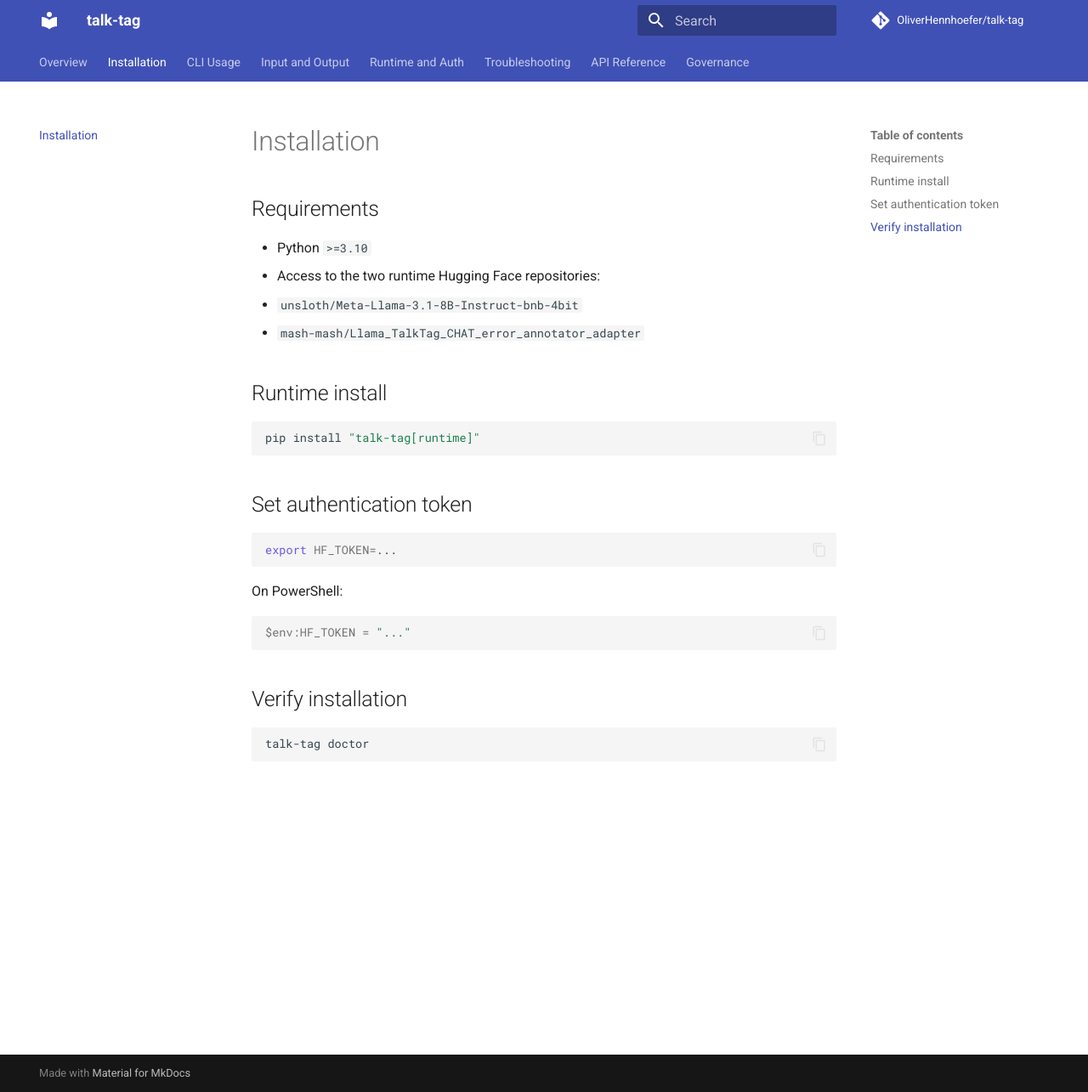
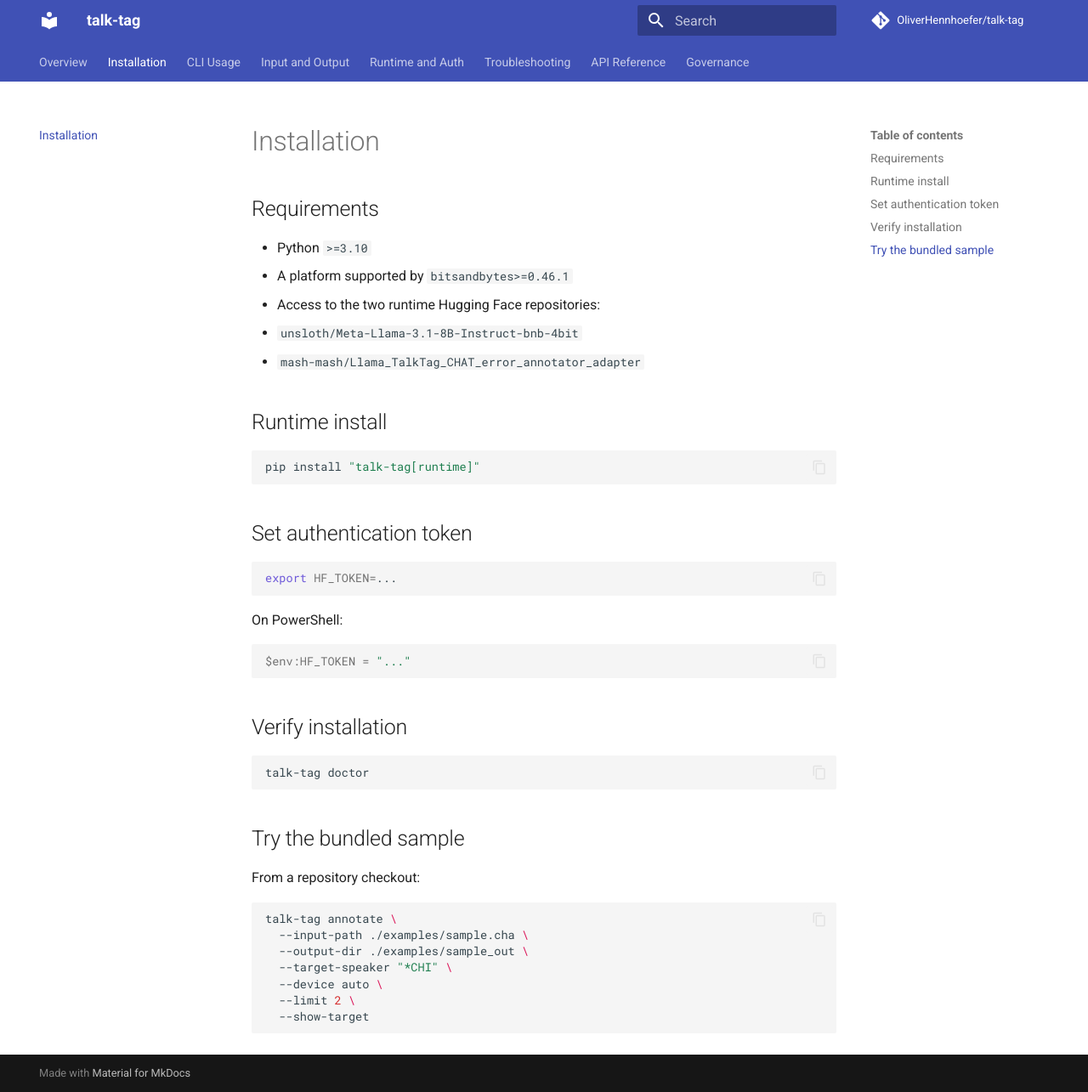
Before and after one commit to OliverHennhoefer/talk-tag, an MkDocs documentation site: the page built from docs/installation.md, in a window 1280 px wide and 1285 px high. Shown: the whole window at 85% size. Built offline with MkDocs 1.6.1 and Material for MkDocs 9.7.7, drawn with Linux system fonts in a browser that asks for light colours; comment, search, counter and statistics services are not loaded.

Commit message:
Fix runtime and add Colab quickstart
- Add bitsandbytes to the runtime dependencies and doctor checks
- Add a synthetic CHAT transcript for testing
- Add a GPU-based Colab quickstart and README instructions
- Update documentation, lockfile, tests, and changelog
- Fix MyPy model-wrapper type inference

````diff
--- a/docs/installation.md
+++ b/docs/installation.md
@@ -3,6 +3,7 @@
 ## Requirements
 
 - Python `>=3.10`
+- A platform supported by `bitsandbytes>=0.46.1`
 - Access to the two runtime Hugging Face repositories:
   - `unsloth/Meta-Llama-3.1-8B-Instruct-bnb-4bit`
   - `mash-mash/Llama_TalkTag_CHAT_error_annotator_adapter`
@@ -30,3 +31,17 @@
 ```bash
 talk-tag doctor
 ```
+
+## Try the bundled sample
+
+From a repository checkout:
+
+```bash
+talk-tag annotate \
+  --input-path ./examples/sample.cha \
+  --output-dir ./examples/sample_out \
+  --target-speaker "*CHI" \
+  --device auto \
+  --limit 2 \
+  --show-target
+```
--- a/pyproject.toml
+++ b/pyproject.toml
@@ -41,6 +41,7 @@
 
 [project.optional-dependencies]
 runtime = [
+    "bitsandbytes>=0.46.1",
     "numpy>=2.0.0",
     "peft>=0.12.0",
     "torch>=2.7.0",
````
Also changed, not shown: CHANGELOG.md (+9 -0 lines), README.md (+16 -1 lines), 6 other files.
